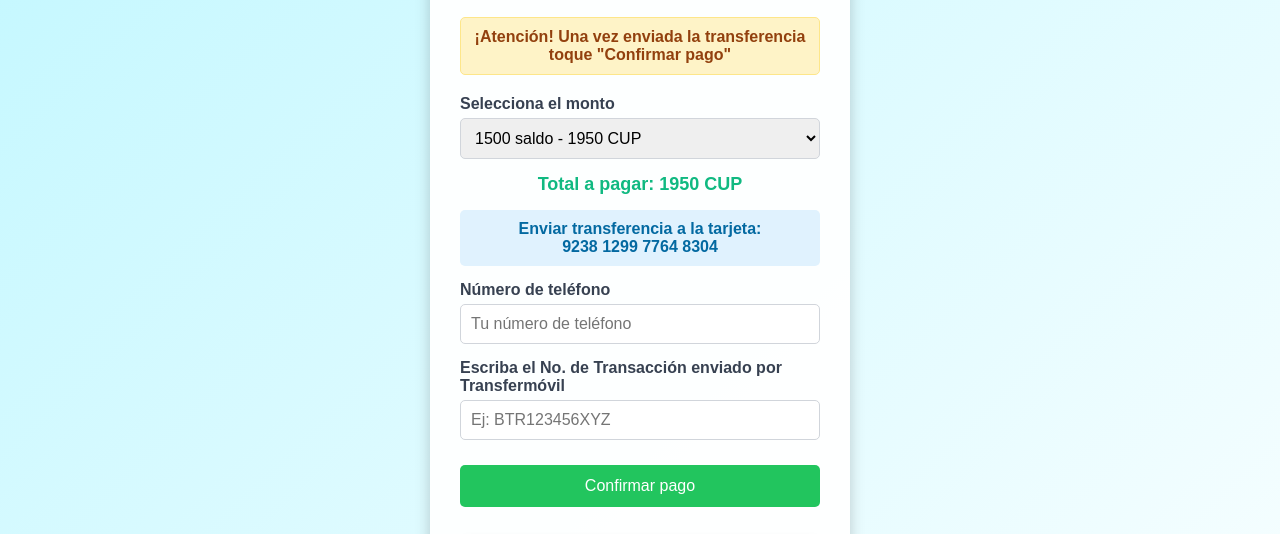
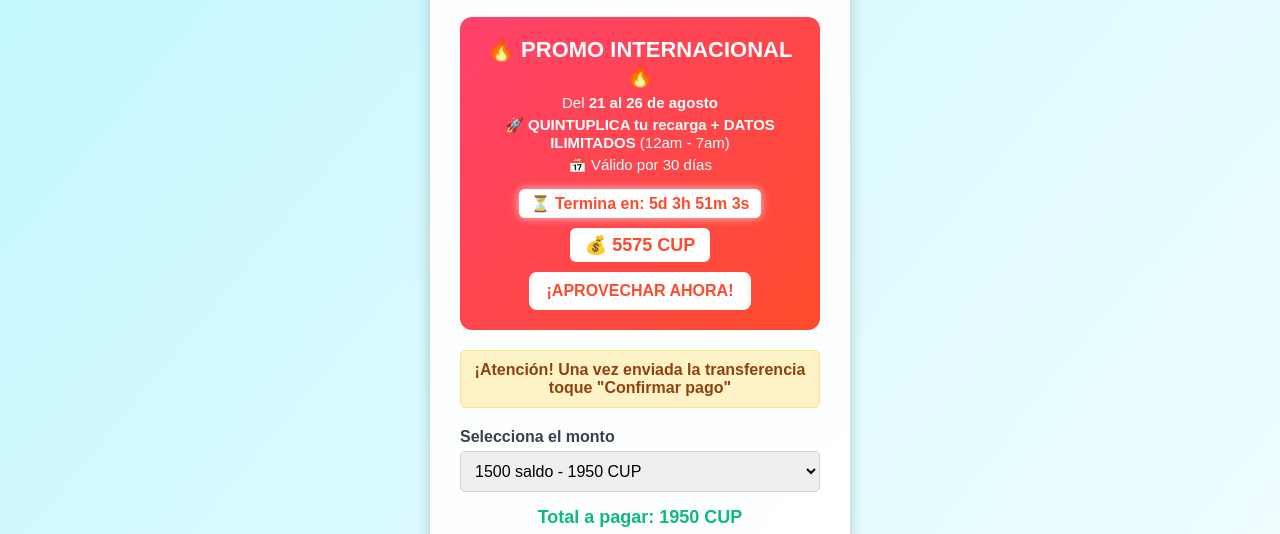
Before and after one commit to cubamaxtravelsaldofree-ui/MAXSALDOTRAVELCOMUNITYHCK, a plain HTML site: page index.html in a window 1280 px wide. Shown: the part 243-777 px from the top of the page. Drawn offline with Linux system fonts and the light colour scheme.

Commit message:
Add files via upload

```diff
--- a/index.html
+++ b/index.html
@@ -159,6 +159,82 @@
       background-color: #2563eb;
     }
 
+    /* Caja de la Promo Internacional */
+    .promo-box {
+      background: linear-gradient(135deg, #ff416c, #ff4b2b);
+      color: white;
+      padding: 20px;
+      text-align: center;
+      border-radius: 12px;
+      box-shadow: 0 0 25px rgba(255, 75, 43, 0.7);
+      margin-bottom: 20px;
+      cursor: pointer;
+      animation: brillo 2s infinite alternate;
+      transition: transform 0.2s ease-in-out;
+    }
+
+    .promo-box:hover {
+      transform: scale(1.03);
+    }
+
+    .promo-box h2 {
+      margin: 0;
+      font-size: 22px;
+      font-weight: bold;
+    }
+
+    .promo-box p {
+      margin: 5px 0;
+      font-size: 15px;
+    }
+
+    .promo-precio {
+      background: white;
+      color: #ff4b2b;
+      display: inline-block;
+      padding: 6px 15px;
+      border-radius: 6px;
+      font-size: 18px;
+      font-weight: bold;
+      margin: 10px 0;
+    }
+
+    .btn-promo {
+      background: #ffffff;
+      color: #ff4b2b;
+      font-size: 16px;
+      font-weight: bold;
+      padding: 10px 18px;
+      border: none;
+      border-radius: 8px;
+      cursor: pointer;
+      transition: background 0.3s, transform 0.2s;
+    }
+
+    .btn-promo:hover {
+      background: #ffe3de;
+      transform: scale(1.05);
+    }
+
+    /* Estilos del contador */
+    #contador {
+      font-size: 16px;
+      font-weight: bold;
+      background: #fff;
+      color: #ff4b2b;
+      display: inline-block;
+      padding: 5px 12px;
+      border-radius: 6px;
+      margin-top: 10px;
+      box-shadow: 0 0 10px rgba(255,255,255,0.7);
+    }
+
+    /* Animación de brillo */
+    @keyframes brillo {
+      from { box-shadow: 0 0 15px rgba(255, 255, 255, 0.6); }
+      to { box-shadow: 0 0 30px rgba(255, 255, 255, 1); }
+    }
+
     /* Estilos del formulario integrado */
     form.contact-form {
       margin-top: 30px;
@@ -213,6 +289,17 @@
 
     <h1>Comprar Saldo</h1>
 
+    <!-- PROMO DESTACADA -->
+    <div class="promo-box" onclick="seleccionarPromo()">
+      <h2>🔥 PROMO INTERNACIONAL 🔥</h2>
+      <p>Del <strong>21 al 26 de agosto</strong></p>
+      <p><strong>🚀 QUINTUPLICA tu recarga + DATOS ILIMITADOS</strong> (12am - 7am)</p>
+      <p>📅 Válido por 30 días</p>
+      <div id="contador">Cargando...</div>
+      <div class="promo-precio">💰 5575 CUP</div>
+      <button class="btn-promo">¡APROVECHAR AHORA!</button>
+    </div>
+
     <div class="alert">
       ¡Atención! Una vez enviada la transferencia toque "Confirmar pago"
     </div>
@@ -224,7 +311,7 @@
       <option value="4700">3500 saldo - 4700 CUP</option>
       <option value="6700">5500 saldo - 6700 CUP</option>
       <option value="9500">8300 saldo - 9500 CUP</option>
-      <option value="5625">Promo Internacional (11-16 ago): 25GB + datos ilimitados (12am-7am) por 35 días - 5625 CUP</option>
+      <option value="5575">🚀 Promo Internacional (21-26 ago): QUINTUPLICA tu recarga + datos ilimitados (12am-7am) por 30 días - 5575 CUP</option>
     </select>
 
     <div class="price" id="precio">Total a pagar: 1950 CUP</div>
@@ -256,7 +343,6 @@
       <textarea name="mensaje" placeholder="Escribe tu mensaje" rows="4" required></textarea>
       <button type="submit">Enviar mensaje</button>
     </form>
-
   </div>
 
   <script>
@@ -267,11 +353,18 @@
     const transaccionInput = document.getElementById('transaccion');
     const loading = document.getElementById('loading');
     const finalMsg = document.getElementById('finalMsg');
+    const contador = document.getElementById('contador');
 
     recarga.addEventListener('change', () => {
       const valor = recarga.value;
       precio.innerText = `Total a pagar: ${valor} CUP`;
     });
+
+    function seleccionarPromo() {
+      recarga.value = "5575";
+      precio.innerText = "Total a pagar: 5575 CUP";
+      document.querySelector('.btn').scrollIntoView({ behavior: 'smooth' });
+    }
 
     btn.addEventListener('click', () => {
       const telefono = telefonoInput.value.trim();
@@ -302,6 +395,32 @@
         finalMsg.style.display = 'block';
       }, 5000);
     });
+
+    // Contador regresivo
+    function iniciarContador() {
+      const fechaFinal = new Date("Aug 26, 2025 23:59:59").getTime();
+
+      setInterval(() => {
+        const ahora = new Date().getTime();
+        const diferencia = fechaFinal - ahora;
+
+        if (diferencia <= 0) {
+          contador.innerHTML = "⛔ PROMO FINALIZADA";
+          contador.style.background = "gray";
+          contador.style.color = "white";
+          return;
+        }
+
+        const dias = Math.floor(diferencia / (1000 * 60 * 60 * 24));
+        const horas = Math.floor((diferencia % (1000 * 60 * 60 * 24)) / (1000 * 60 * 60));
+        const minutos = Math.floor((diferencia % (1000 * 60 * 60)) / (1000 * 60));
+        const segundos = Math.floor((diferencia % (1000 * 60)) / 1000);
+
+        contador.innerHTML = `⏳ Termina en: ${dias}d ${horas}h ${minutos}m ${segundos}s`;
+      }, 1000);
+    }
+
+    iniciarContador();
   </script>
 </body>
 </html>
```
